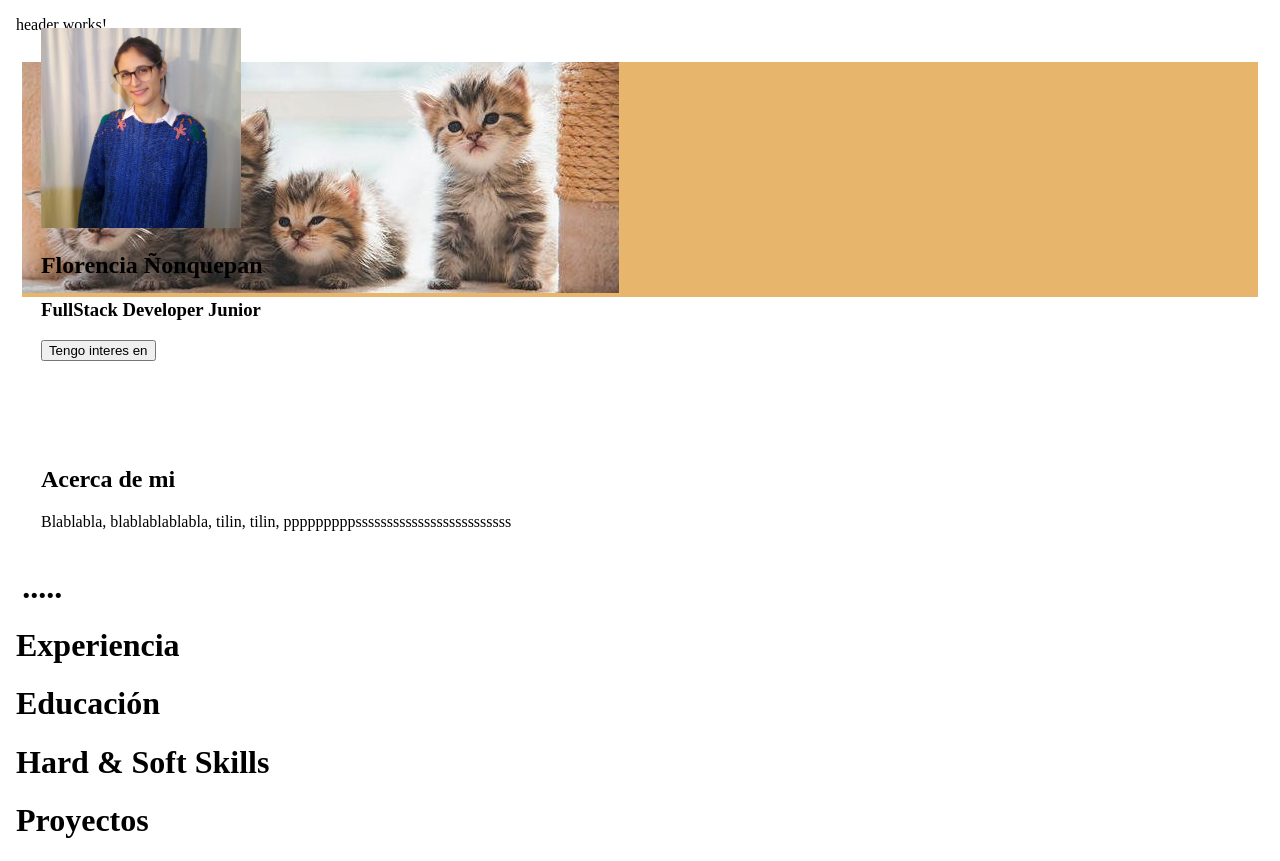
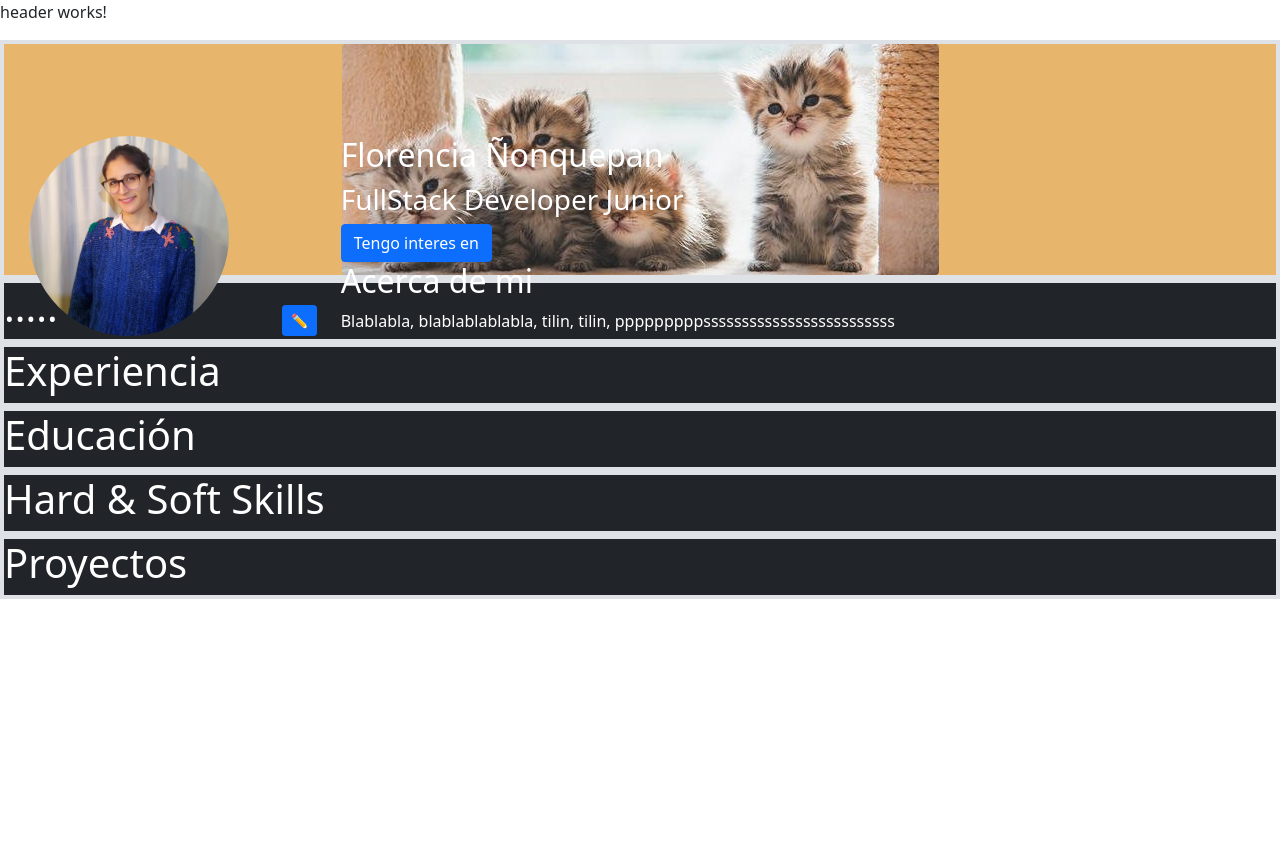
Before and after one commit to florencianionquepan/PortfolioFrontend, an Angular app in the folder AngularPortfolio/: page / in a window 1280 px wide. After the commit the page ends 800 px from the top, so only its background shows below. Built offline with nearby package versions, Linux system fonts and the light colour scheme.

Commit message:
Se añaden estilos al index.html y angular.json

```diff
--- a/AngularPortfolio/angular.json
+++ b/AngularPortfolio/angular.json
@@ -27,7 +27,8 @@
               "src/assets"
             ],
             "styles": [
-              "src/styles.css"
+              "./node_modules/bootstrap/dist/css/bootstrap.min.css",
+              "./src/styles.css"
             ],
             "scripts": []
           },
--- a/AngularPortfolio/src/app/app-routing.module.ts
+++ b/AngularPortfolio/src/app/app-routing.module.ts
@@ -1,5 +1,6 @@
 import { NgModule } from '@angular/core';
 import { RouterModule, Routes } from '@angular/router';
+
 
 const routes: Routes = [];
 
--- a/AngularPortfolio/src/app/app.component.html
+++ b/AngularPortfolio/src/app/app.component.html
@@ -1,3 +1,4 @@
+
 <!DOCTYPE html>
     <html lang="en">
     <head>
@@ -5,60 +6,38 @@
         <meta http-equiv="X-UA-Compatible" content="IE=edge">
         <meta name="viewport" content="width=device-width, initial-scale=1.0">
         <title>Portfolio Ñonquepan Florencia</title>
-        <link rel="stylesheet" href="../styles.css">
-        <link rel="stylesheet" href="../../node_modules/bootstrap/dist/css/bootstrap.min.css">
+        <!--<link rel="stylesheet" href="../styles.css">
+        <link rel="stylesheet" href="../../node_modules/bootstrap/dist/css/bootstrap.min.css">-->
     </head>
+
     <body>
+      <app-header> </app-header>
 
 
-      <app-header> </app-header>
-        <div id="banner">
-          <div id='div-img-portada' class="text-center">
-            <img src ="../gatitos.jpg" class="img-fluid rounded" id='img-portada'alt = "Mi descripción de imagen">
-          </div>
-          <div id='div-persona' class="row">
-            <div class="col-4">
-              <div id='div-img-persona'>
-                <img src="../imagen.jpeg" class="rounded-circle" id='img-persona'>
-              </div>
-              <div>
-                <h2>Florencia Ñonquepan</h2>
-                <h3>FullStack Developer Junior</h3>
-                <button type="button" class="btn btn-primary"> Tengo interes en </button>
-              </div>
-            </div>
-            <div class="col-8" id='AcercaDe'>
-              <h2>Acerca de mi</h2>
-              <p>
-                Blablabla, blablablablabla, tilin, tilin, pppppppppsssssssssssssssssssssssss
-              </p>
-            </div>
 
-          </div>
 
-      </div>
-        <div class="seccion">
+        <div class="border border-4 bg-dark text-white bg-opacity-90">
             <h1> ..... </h1>
 
         </div>
 
-        <div>
+        <div class="border border-4 bg-dark text-white bg-opacity-90">
             <h1> Experiencia </h1>
 
         </div>
 
-        <div>
+        <div class="border border-4 bg-dark text-white bg-opacity-90">
             <h1> Educación </h1>
 
         </div>
 
-        <div>
+        <div class="border border-4 bg-dark text-white bg-opacity-90">
             <h1> Hard & Soft Skills </h1>
 
         </div>
 
 
-        <div>
+        <div class="border border-4 bg-dark text-white bg-opacity-90">
             <h1> Proyectos </h1>
 
         </div>
--- a/AngularPortfolio/src/app/components/header/header.component.html
+++ b/AngularPortfolio/src/app/components/header/header.component.html
@@ -1 +1,24 @@
-<p>header works!</p>
+<p> header works! </p>
+
+<div id="banner" class="border border-4 bg-dark text-white bg-opacity-90">
+    <div id='div-img-portada' class="text-center">
+      <img src ="../../../gatitos.jpg" class="img rounded img-fluid" id='img-portada'alt ="gatitos bebes">
+    </div>
+    <div id='div-persona' class="row">
+      <div class="col-3">
+        <div id='div-img-persona'>
+          <img src="../../../imagen.jpeg" class="img-fluid rounded-circle" id='img-persona'>
+            <button type="button" class="btn btn-primary btn-sm d-none d-sm-block" id='cambiarFoto'>✏</button>
+        </div>
+      </div>
+      <div class="col-9">
+        <h2>Florencia Ñonquepan</h2>
+        <h3>FullStack Developer Junior</h3>
+        <button type="button" class="btn btn-primary"> Tengo interes en </button>
+        <h2>Acerca de mi</h2>
+        <p>
+          Blablabla, blablablablabla, tilin, tilin, pppppppppsssssssssssssssssssssssss
+        </p>
+      </div>
+    </div>
+  </div>
--- a/AngularPortfolio/src/index.html
+++ b/AngularPortfolio/src/index.html
@@ -6,6 +6,8 @@
   <base href="/">
   <meta name="viewport" content="width=device-width, initial-scale=1">
   <link rel="icon" type="image/x-icon" href="favicon.ico">
+  <link rel="stylesheet" href="./styles.css">
+  <link rel="stylesheet" href="../node_modules/bootstrap/dist/css/bootstrap.min.css">
 </head>
 <body>
   <app-root></app-root>
--- a/AngularPortfolio/src/styles.css
+++ b/AngularPortfolio/src/styles.css
@@ -1,33 +1,37 @@
 /* You can add global styles to this file, and also import other style files */
 #banner{
     position:relative;
-    padding-left:0.5%;
-    padding-right: 0.5%;
-    padding-top:1%;
-    padding-bottom: 20%;
+
   }
 
 #div-img-portada{
     background-color: rgb(231, 182, 108);
 }
-
+#img-portada{
+    max-height: 250px;
+}
 #div-persona {
     position: absolute;
     left: 2%;
-    right: 0;
-    bottom: 0;
-    margin: auto;
+    right: 2%;
+    top:40%;
+
   }
 
 #img-persona{
-    max-width: 200px;
+    max-height: 200px;
 }
 
 #AcercaDe{
     padding-top:7%;
 }
 
-.seccion{
-    padding-left: 0.5%;
-    padding-right: 0.5%;
+#div-img-persona{
+    position: relative;
 }
+
+#cambiarFoto{
+    position: absolute;
+    right:0;
+    bottom:0;
+}
```
